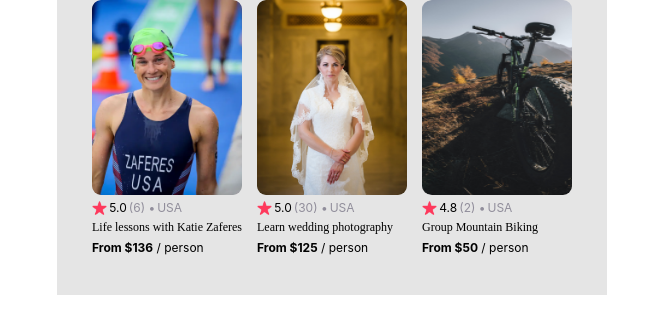
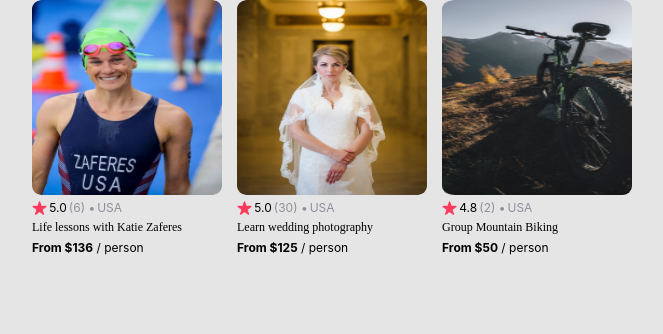
Before and after one commit to mamatkulov95/air-bnb-clone, a React (Create React App) app: page / in a window 1280 px wide. Shown: the top 334 px of the page, without its empty margins (308-971 px from the left). Built offline with nearby package versions, Linux system fonts and the light colour scheme.

Commit message:
style changed according to request

```diff
--- a/src/App.css
+++ b/src/App.css
@@ -5,12 +5,18 @@
 }
 
 .App {
-  width: 550px;
-  margin: 0 auto;
+  width: 100%;
+  height: 100vh;
   background: #E5E5E5;
 }
 
 
+.cards {
+  display: flex;
+  justify-content: center;
+  padding: 0 35px 40px;
+  gap: 15px;
+}
 .card {
   display: flex;
   flex-direction: column;
@@ -18,6 +24,8 @@
   width: 190px;
   font-size: 12px;
 }
+
+
 
 .card-image {
   width: 100%;
@@ -47,9 +55,3 @@
 .card-rating {
   color: #918E9B;
 }
-
-.cards {
-  display: flex;
-  padding: 0 35px 40px;
-  gap: 15px;
-}
```
Also changed, not shown: src/components/Card.js (line endings or trailing spaces).
